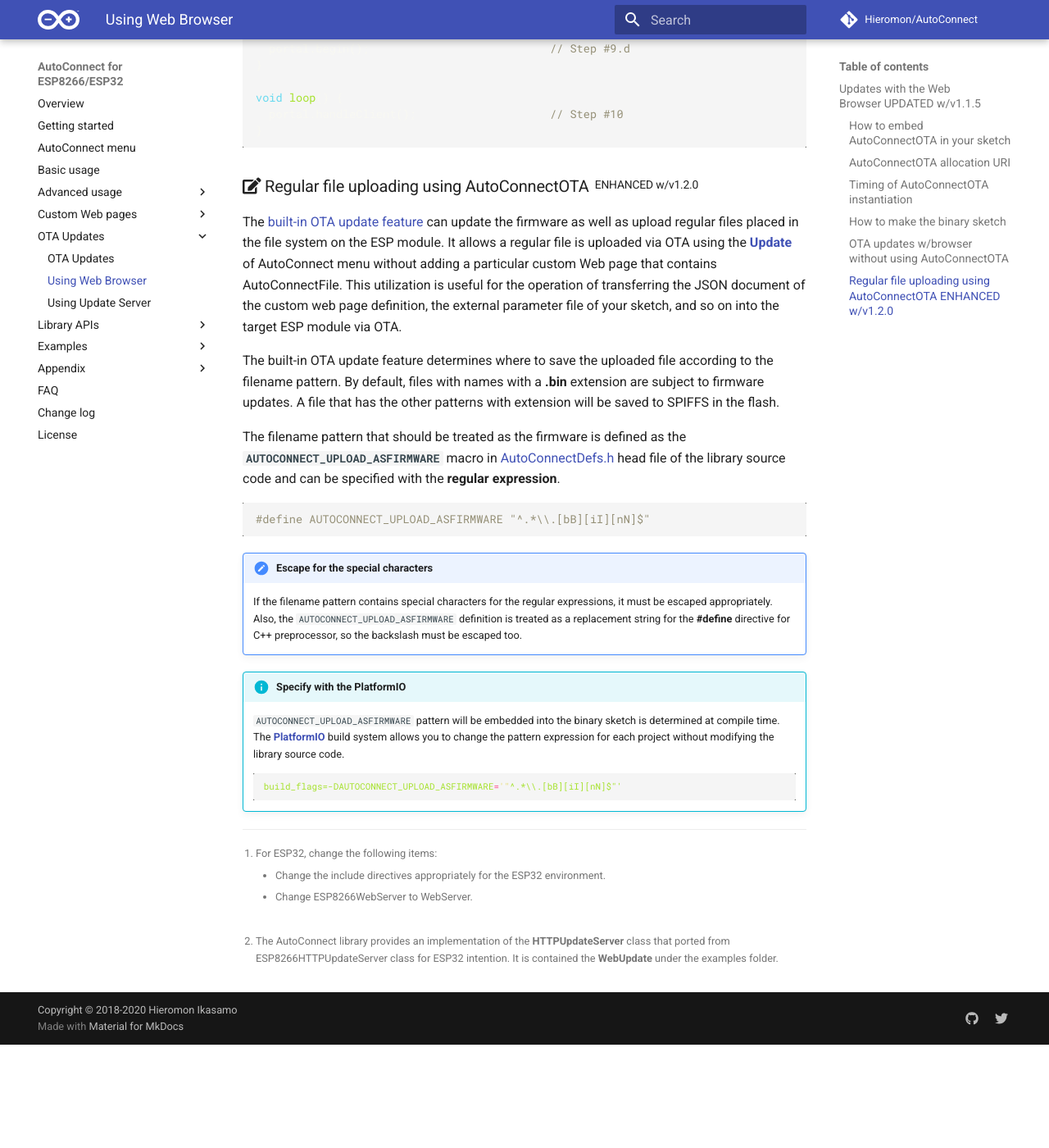
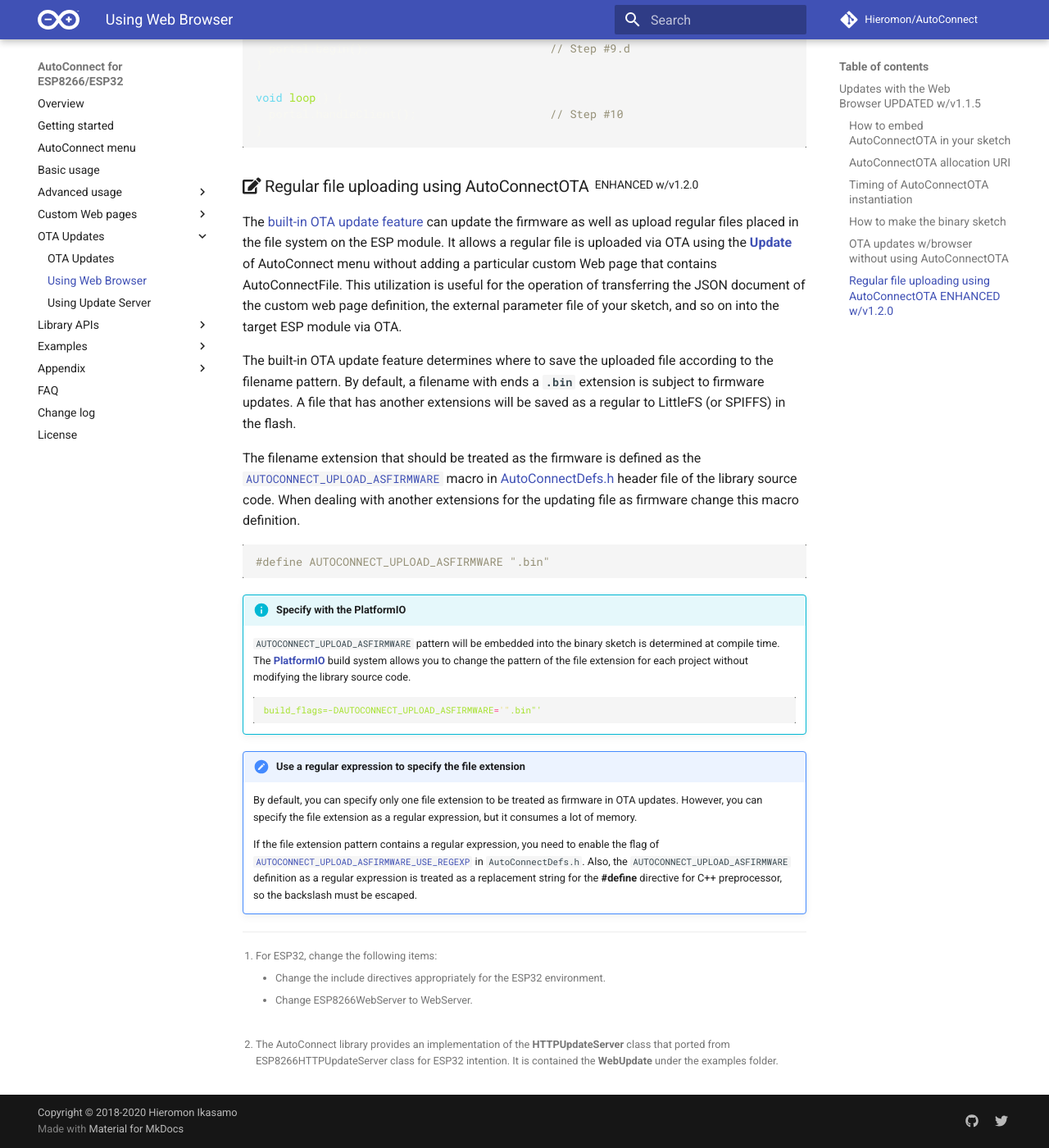
Before and after one commit to Hieromon/AutoConnect, an MkDocs documentation site: the page built from mkdocs/otabrowser.md, in a window 1280 px wide and 1400 px high, scrolled down 6197 px. Shown: the whole window at 82% size. Built offline with MkDocs 1.6.1 and Material for MkDocs 9.7.7, drawn with Linux system fonts in a browser that asks for light colours; nearby versions of some CDN libraries; comment, search, counter and statistics services are not loaded; before the commit the page ends 7471 px from its top, so only the background shows below that.

Commit message:
Described for v1.2.2

````diff
--- a/mkdocs/otabrowser.md
+++ b/mkdocs/otabrowser.md
@@ -187,23 +187,25 @@
 
 The [built-in OTA update feature](otabrowser.md) can update the firmware as well as upload regular files placed in the file system on the ESP module. It allows a regular file is uploaded via OTA using the [**Update**](menu.md#update) of AutoConnect menu without adding a particular custom Web page that contains AutoConnectFile. This utilization is useful for the operation of transferring the JSON document of the custom web page definition, the external parameter file of your sketch, and so on into the target ESP module via OTA.
 
-The built-in OTA update feature determines where to save the uploaded file according to the filename pattern. By default, files with names with a **.bin** extension are subject to firmware updates. A file that has the other patterns with extension will be saved to SPIFFS in the flash.
+The built-in OTA update feature determines where to save the uploaded file according to the filename pattern. By default, a filename with ends a **`.bin`** extension is subject to firmware updates. A file that has another extensions will be saved as a regular to LittleFS (or SPIFFS) in the flash.
 
-The filename pattern that should be treated as the firmware is defined as the **`AUTOCONNECT_UPLOAD_ASFIRMWARE`** macro in [AutoConnectDefs.h](https://github.com/Hieromon/AutoConnect/blob/master/src/AutoConnectDefs.h#L274) head file of the library source code and can be specified with the **regular expression**.
+The filename extension that should be treated as the firmware is defined as the [`AUTOCONNECT_UPLOAD_ASFIRMWARE`](https://github.com/Hieromon/AutoConnect/blob/master/src/AutoConnectDefs.h#L280) macro in [AutoConnectDefs.h](https://github.com/Hieromon/AutoConnect/blob/master/src/AutoConnectDefs.h) header file of the library source code. When dealing with another extensions for the updating file as firmware change this macro definition.
 
 ```cpp
-#define AUTOCONNECT_UPLOAD_ASFIRMWARE "^.*\\.[bB][iI][nN]$"
+#define AUTOCONNECT_UPLOAD_ASFIRMWARE ".bin"
 ```
 
-!!! note "Escape for the special characters"
-    If the filename pattern contains special characters for the regular expressions, it must be escaped appropriately. Also, the `AUTOCONNECT_UPLOAD_ASFIRMWARE` definition is treated as a replacement string for the **#define** directive for C++ preprocessor, so the backslash must be escaped too.
-
 !!! info "Specify with the PlatformIO"
-    `AUTOCONNECT_UPLOAD_ASFIRMWARE` pattern will be embedded into the binary sketch is determined at compile time. The [**PlatformIO**](https://platformio.org/platformio-ide) build system allows you to change the pattern expression for each project without modifying the library source code.
+    `AUTOCONNECT_UPLOAD_ASFIRMWARE` pattern will be embedded into the binary sketch is determined at compile time. The [**PlatformIO**](https://platformio.org/platformio-ide) build system allows you to change the pattern of the file extension for each project without modifying the library source code.
 
     ```ini
-    build_flags=-DAUTOCONNECT_UPLOAD_ASFIRMWARE='"^.*\\.[bB][iI][nN]$"'
+    build_flags=-DAUTOCONNECT_UPLOAD_ASFIRMWARE='".bin"'
     ```
+
+!!! note "Use a regular expression to specify the file extension"
+    By default, you can specify only one file extension to be treated as firmware in OTA updates. However, you can specify the file extension as a regular expression, but it consumes a lot of memory.
+
+    If the file extension pattern contains a regular expression, you need to enable the flag of [`AUTOCONNECT_UPLOAD_ASFIRMWARE_USE_REGEXP`](https://github.com/Hieromon/AutoConnect/blob/master/src/AutoConnectDefs.h#L277) in `AutoConnectDefs.h`. Also, the `AUTOCONNECT_UPLOAD_ASFIRMWARE` definition as a regular expression is treated as a replacement string for the **#define** directive for C++ preprocessor, so the backslash must be escaped.
 
 <script>
   window.onload = function() {
````
Also changed, not shown: README.md (+4 -0 lines), mkdocs/adothers.md (+3 -3 lines), mkdocs/changelog.md (+33 -26 lines).
